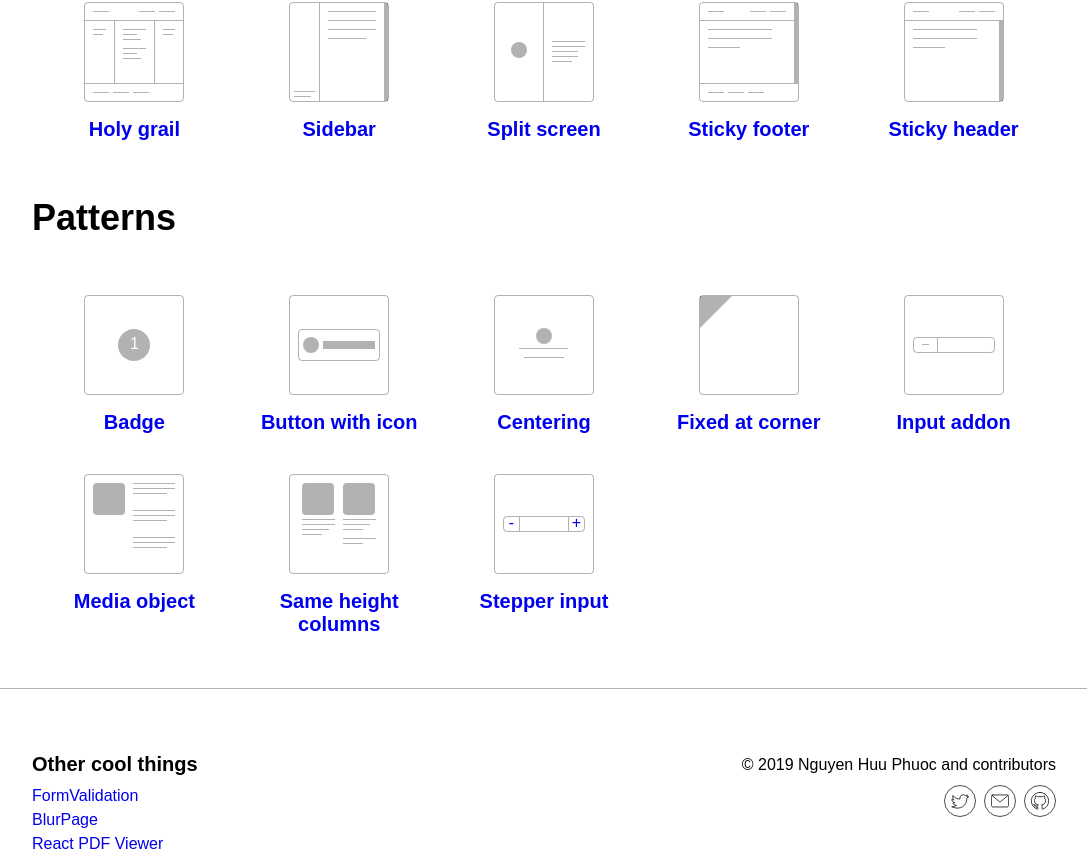
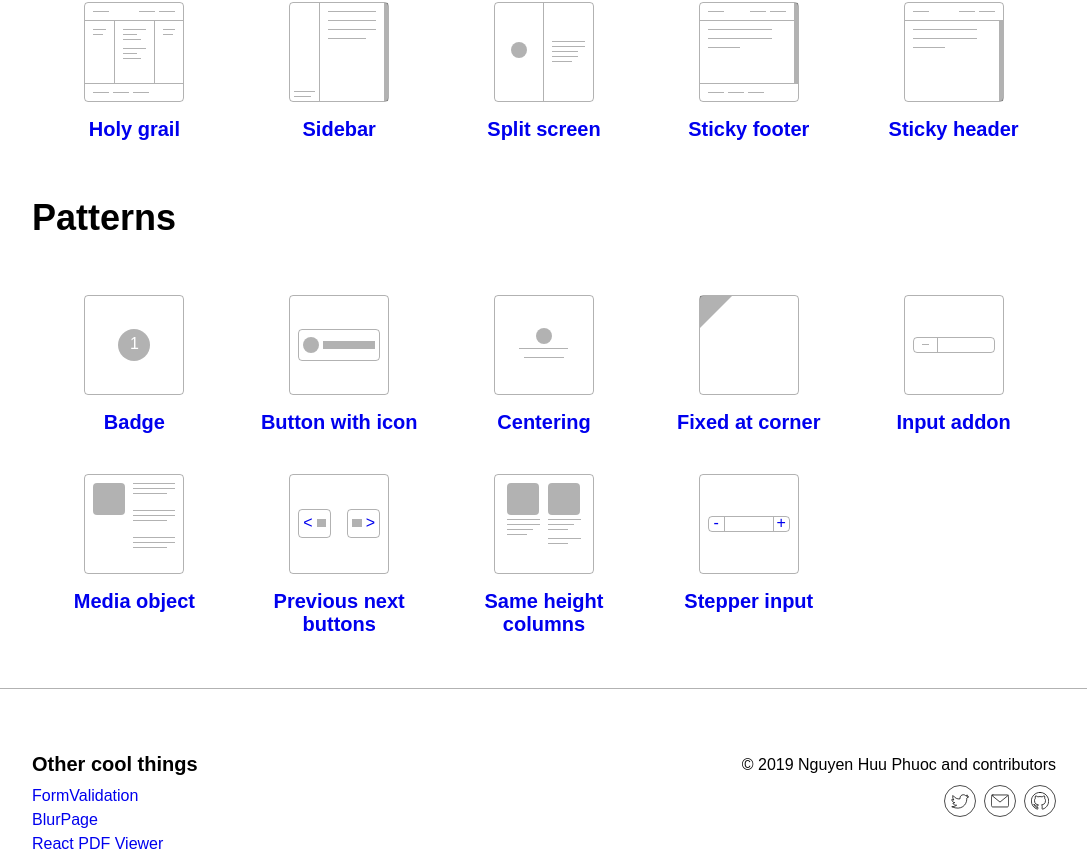
Before and after one commit to phuocng/csslayout, a React (Vite) app: page / in a window 1280 px wide. Shown: the part 363-1216 px from the top of the page, without its empty margins (96-1183 px from the left). Built offline with nearby package versions, Linux system fonts and the light colour scheme; a small style sheet from the web is missing.

Commit message:
Add Previous and next buttons

```diff
--- a/client/App.jsx
+++ b/client/App.jsx
@@ -9,6 +9,7 @@ import FixedAtCorner from './layouts/fixed-at-corner/Details';
 import HolyGrail from './layouts/holy-grail/Details';
 import InputAddon from './layouts/input-add-on/Details';
 import MediaObject from './layouts/media-object/Details';
+import PreviousNextButtons from './layouts/previous-next-buttons/Details';
 import SameHeightColumns from './layouts/same-height-columns/Details';
 import Sidebar from './layouts/sidebar/Details';
 import SplitScreen from './layouts/split-screen/Details';
@@ -28,6 +29,7 @@ const App = () => {
                 <Route exact={true} path='/holy-grail'><HolyGrail /></Route>
                 <Route exact={true} path='/input-add-on'><InputAddon /></Route>
                 <Route exact={true} path='/media-object'><MediaObject /></Route>
+                <Route exact={true} path='/previous-next-buttons'><PreviousNextButtons /></Route>
                 <Route exact={true} path='/same-height-columns'><SameHeightColumns /></Route>
                 <Route exact={true} path='/sidebar'><Sidebar /></Route>
                 <Route exact={true} path='/split-screen'><SplitScreen /></Route>
--- a/client/Home.jsx
+++ b/client/Home.jsx
@@ -8,6 +8,7 @@ import FixedAtCornerCover from './layouts/fixed-at-corner/Cover';
 import HolyGrailCover from './layouts/holy-grail/Cover';
 import InputAddonCover from './layouts/input-add-on/Cover';
 import MediaObjectCover from './layouts/media-object/Cover';
+import PreviousNextButtonCover from './layouts/previous-next-buttons/Cover';
 import SameHeightColumnsCover from './layouts/same-height-columns/Cover';
 import SidebarCover from './layouts/sidebar/Cover';
 import SplitScreenCover from './layouts/split-screen/Cover';
@@ -112,6 +113,12 @@ const Home = () => {
                         </Link>
                     </div>
                     <div className="pa1 w-20">
+                        <Link to="/previous-next-buttons" className="link flex flex-column items-center justify-center tc hover-bg-black-10 br2 pa3">
+                            <PreviousNextButtonCover />
+                            <h4 className="f4 mv0 pt3">Previous next buttons</h4>
+                        </Link>
+                    </div>
+                    <div className="pa1 w-20">
                         <Link to="/same-height-columns" className="link flex flex-column items-center justify-center tc hover-bg-black-10 br2 pa3">
                             <SameHeightColumnsCover />
                             <h4 className="f4 mv0 pt3">Same height columns</h4>
--- /dev/null
+++ b/client/layouts/previous-next-buttons/Cover.jsx
@@ -0,0 +1,25 @@
+import React from 'react';
+
+import Frame from '../../placeholders/Frame';
+import Rectangle from '../../placeholders/Rectangle';
+
+const Cover = () => {
+    return (
+        <Frame>
+            <div className="h-100 flex flex-column items-center justify-center">
+                <div className="flex items-center justify-between pa2 w-100">
+                    <div className="b--black-30 ba br2 flex flex-row items-center pa1 w-40">
+                        <div className="mr1">&lt;</div>
+                        <Rectangle />
+                    </div>
+                    <div className="b--black-30 ba br2 flex flex-row items-center pa1 w-40">
+                        <Rectangle />
+                        <div className="ml1">&gt;</div>
+                    </div>
+                </div>
+            </div>
+        </Frame>
+    );
+};
+
+export default Cover;
--- /dev/null
+++ b/client/layouts/previous-next-buttons/Details.jsx
@@ -0,0 +1,55 @@
+import React from 'react';
+
+import DetailsLayout from '../../DetailsLayout';
+import BrowserFrame from '../../placeholders/BrowserFrame';
+import Rectangle from '../../placeholders/Rectangle';
+import SampleCode from '../../SampleCode';
+import useDocumentTitle from '../../useDocumentTitle';
+
+const Details = () => {
+    useDocumentTitle('CSS Layout ∙ Previous and next buttons');
+
+    return (
+        <DetailsLayout>
+            <h1 className="f1 tc">Previous and next buttons</h1>
+            <BrowserFrame
+                content={
+                    <div className="h-100 flex flex-column items-center justify-center">
+                        <div className="w-50">
+                            <div className="flex items-center justify-between pa2 w-100 h2">
+                                <a className="b--black-30 ba br2 flex flex-row pa2 items-center w-30">
+                                    <div className="mr2">&lt;</div>
+                                    <Rectangle />
+                                </a>
+                                <a className="b--black-30 ba br2 flex flex-row pa2 items-center w-30">
+                                    <Rectangle />
+                                    <div className="ml2">&gt;</div>
+                                </a>
+                            </div>
+                        </div>
+                    </div>
+                }
+                source={
+<SampleCode
+lang="html"
+code={`
+<div style="
+    align-items: center;
+    display: flex;
+    justify-content: space-between;
+">
+    <!-- Previous link sticks to the left -->
+    <a>..</a>
+
+    <!-- Next link sticks to the right -->
+    <a>..</a>
+</div>
+`}
+/>
+                }
+            />
+        </DetailsLayout>
+    );
+};
+
+export default Details;
```
